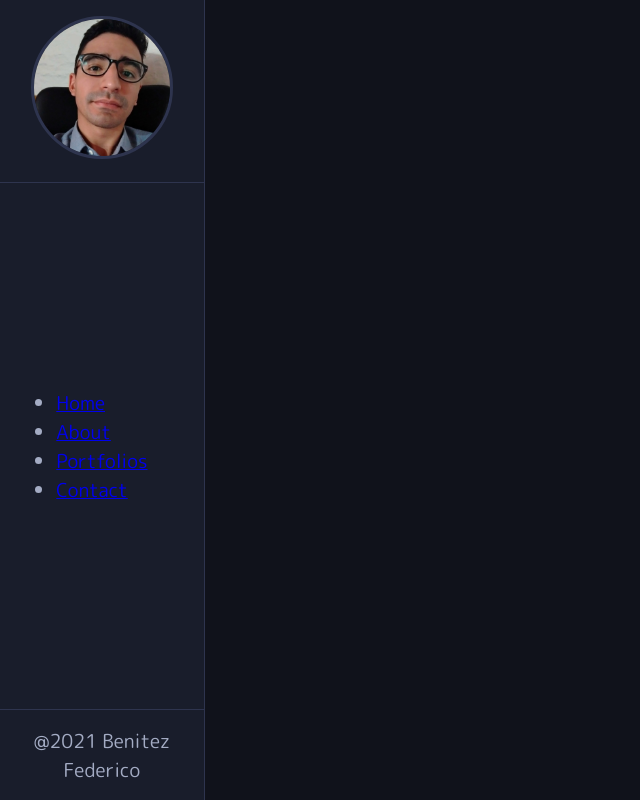
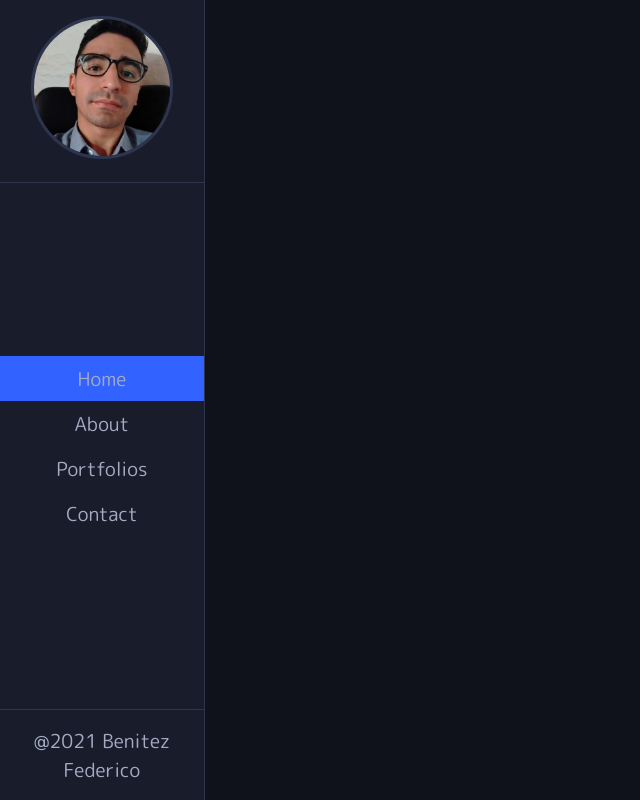
Before and after one commit to Federico-Benitez/old-portfolio, a React (Create React App) app: page / in a window 1280 px wide. Shown: the whole page, without its empty margins (0-640 px from the left). Built offline with nearby package versions, Linux system fonts and the light colour scheme.

Commit message:
items del navbar estilizados

```diff
--- a/src/styles/_navbar.scss
+++ b/src/styles/_navbar.scss
@@ -21,6 +21,34 @@
 
         }
 
+        .nav-items{
+            width: 100%;
+            .nav-item{
+                list-style: none;
+                text-align: center;
+                a{
+                    text-decoration: none;
+                    font-size: inherit;
+                    color: inherit ;
+                    display: block;
+                    padding: .5rem 0;
+                    position: relative;
+                    &::before{
+                        content: "";
+                        position: absolute;
+                        top:0;
+                        left: 0;
+                        width: .4rem;
+                        height: 100%;
+                        background-color:  #3262ff31;
+                        transform-origin: bottom;
+                        transform: scale(0);
+
+                    }
+                }
+            }
+        }
+
         .footer{
             visibility: visible;
             width: 100%;
@@ -32,3 +60,7 @@
         }
     }
 }
+
+.active{
+    background-color: #3262ff;
+}
```
